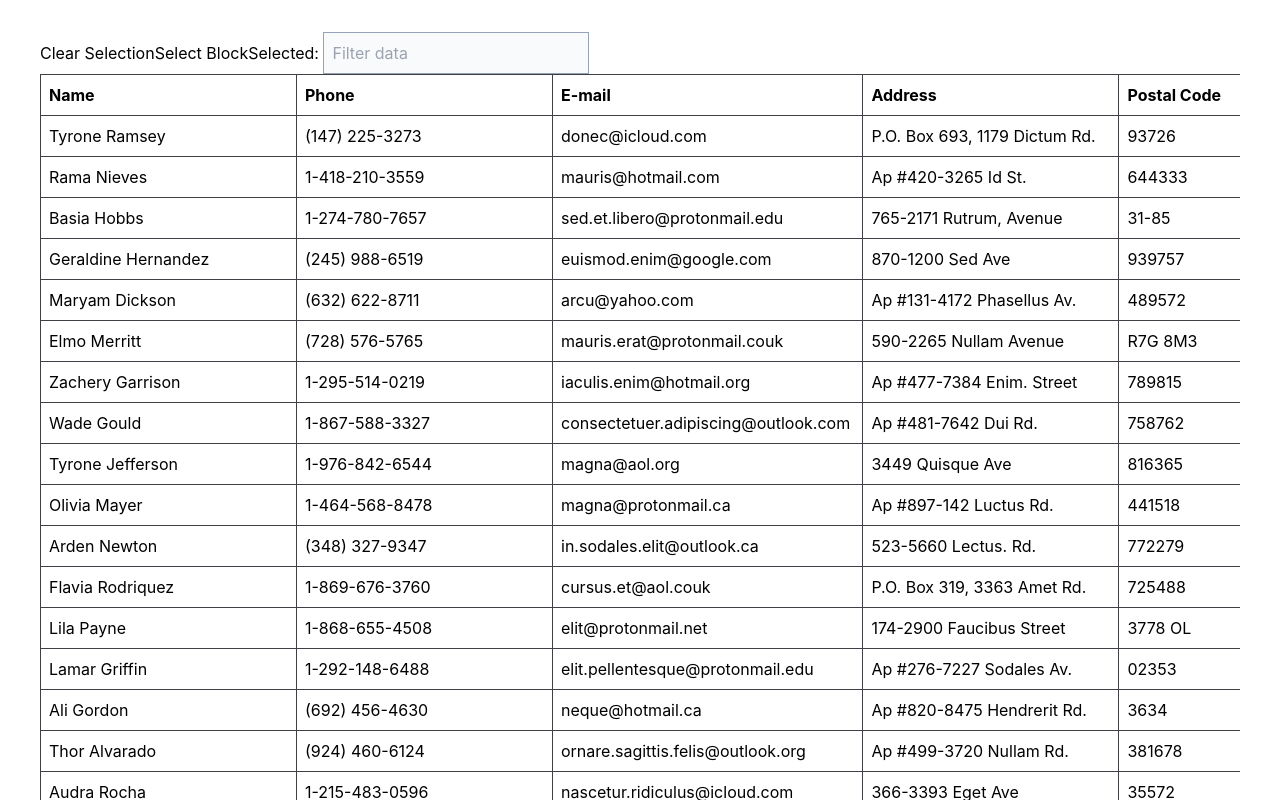
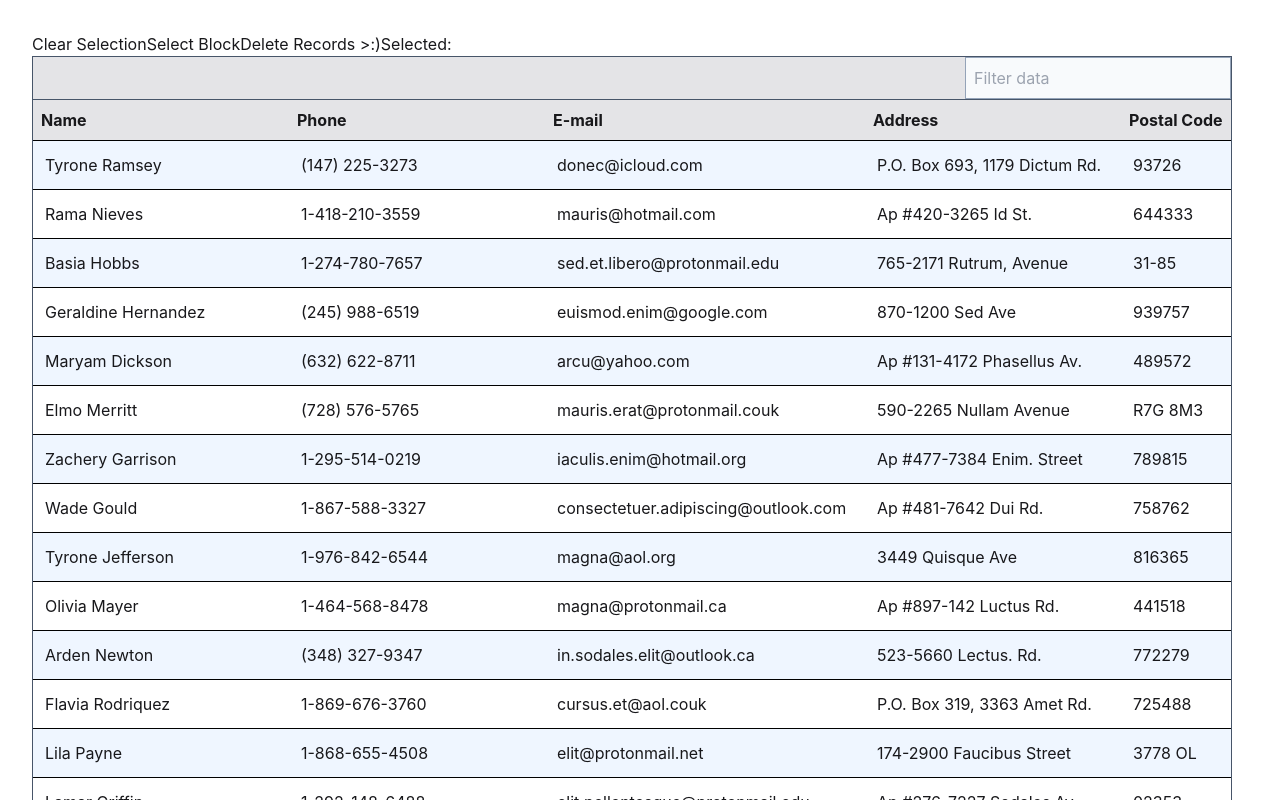
Before and after one commit to jmdatkin/lucid-components, a React (Vite) app: page / in a window 1280 px wide. Shown: the top 800 px of the page. Built offline with nearby package versions, Linux system fonts and the light colour scheme.

Commit message:
Add table controls section

```diff
--- a/src/App.scss
+++ b/src/App.scss
@@ -3,18 +3,3 @@
   margin: 0 auto;
   padding: 2rem;
 }
-
-
-div.samples {
-  display: grid;
-  grid-template-columns: repeat(4,1fr);
-  gap: 1px;
-}
-
-div.samples > div {
-  min-width: 12rem;
-  min-height: 12rem;
-  display: flex;
-  align-items: center;
-  justify-content: center;
-}
--- a/src/App.tsx
+++ b/src/App.tsx
@@ -8,6 +8,7 @@ import DataTable, { SelectionMode } from './components/data-table/data-table'
 import DataTableColumn from './components/data-table/data-table-column'
 import testData from './test-data'
 import { Filter, FilterMatchMode } from './services/filter-service'
+import { isEqual } from 'lodash'
 
 function App() {
 
@@ -15,9 +16,9 @@ function App() {
     console.log(e.target.value);
   }
 
-  const [selection, setSelection] = useState<typeof data.current | typeof data.current[number]>([])
+  const [selection, setSelection] = useState<typeof data>([])
 
-  const data = useRef(testData);
+  const [data, setData] = useState(testData);
 
   const filters = useRef<Filter[]>([
     {
@@ -43,16 +44,25 @@ function App() {
   ]
   );
 
+  const deleteRecords = (records: typeof data) => {
+    let newData = [...data];
+
+    const filteredData = newData.filter((_record) => records.findIndex((r) => isEqual(r, _record)) <= -1);
+    console.log(filteredData);
+    setData(filteredData);
+  };
+
   return (
     <div className="App">
       <Button onClick={() => setSelection([])} label="Clear Selection"></Button>
-      <Button onClick={() => setSelection(data.current.slice(5, 10))} label="Select Block"></Button>
+      <Button onClick={() => setSelection(data.slice(5, 10))} label="Select Block"></Button>
+      <Button onClick={() => deleteRecords(selection)} label="Delete Records >:)"></Button>
       Selected: {
         (Array.isArray(selection) ? selection.map((s, i) => s.name + (i < selection.length - 1 ? ', ' : '')) : selection.name)
       }
 
       <DataTable
-        data={data.current}
+        data={data}
         width={1200}
         filters={filters.current}
         selection={selection}
@@ -62,7 +72,7 @@ function App() {
       >
         <DataTableColumn header="Name" field="name" style={{minWidth: '16rem'}}/>
         <DataTableColumn header="Phone" field="phone" style={{minWidth: '16rem'}}/>
-        <DataTableColumn header="E-mail" field="email" style={{minWidth: '16rem'}}/>
+        <DataTableColumn header="E-mail" field="email" style={{minWidth: '20rem'}}/>
         <DataTableColumn header="Address" field="address" style={{minWidth: '16rem'}}/>
         <DataTableColumn header="Postal Code" field="postalZip" style={{minWidth: '16rem'}}/>
       </DataTable>
--- a/src/components/data-table/data-table-body.tsx
+++ b/src/components/data-table/data-table-body.tsx
@@ -10,7 +10,7 @@ type DataTableBodyProps<D> = {
     columns?: ReactElement<DataTableColumnProps>[],
     selectionMode?: SelectionMode,
     selection: D | D[],
-    onSelectionChange?: DataTableSelectionChangeHandler<D | D[]>,
+    onSelectionChange?: DataTableSelectionChangeHandler<D[]>,
     onCellClick?: DataTableCellClickHandler<D>,
     onRowClick?: DataTableRowClickHandler<D>
 }
@@ -41,7 +41,7 @@ function DataTableBody<D extends Record<string, any>>(props: DataTableBodyProps<
             let newSelection;
             // setSelected((prev) => {
             if (props.selectionMode === SelectionMode.SINGLE) {
-                newSelection = e.record;
+                newSelection = [e.record];
                 // return e.record;
             }
             else if (props.selectionMode === SelectionMode.MULTIPLE) {
--- /dev/null
+++ b/src/components/data-table/data-table-controls.tsx
@@ -0,0 +1,20 @@
+type DataTableControlsProps = {
+    renderStart?: (props?: DataTableControlsProps) => JSX.Element,
+    renderEnd?: (props?: DataTableControlsProps) => JSX.Element
+};
+
+const DataTableControls: (props: DataTableControlsProps) => JSX.Element = (props) => {
+
+    return (
+        <div className="lucid-datatable-controls" style={{display: 'flex', justifyContent: 'space-between', alignItems: 'center'}}>
+            <div>
+                {props.renderStart ? props.renderStart(props) : <></>}
+            </div>
+            <div>
+                {props.renderEnd ? props.renderEnd(props): <></>}
+            </div>
+        </div>
+    )
+}
+
+export default DataTableControls;
--- a/src/components/data-table/data-table.tsx
+++ b/src/components/data-table/data-table.tsx
@@ -9,6 +9,7 @@ import { localeComparator, resolveFieldData, sort } from "../../utils/util";
 import { Filter, FilterMatchMode, applyFilter } from "../../services/filter-service";
 import InputText from "../InputText";
 import { DataTableColumnProps } from "./data-table-column";
+import DataTableControls from "./data-table-controls";
 
 enum SelectionMode {
     SINGLE,
@@ -23,7 +24,7 @@ type DataTableProps<D> = {
     filters?: Filter[],
     selection: D | D[],
     selectionMode?: SelectionMode,
-    onSelectionChange?: DataTableSelectionChangeHandler<D | D[]>,
+    onSelectionChange?: DataTableSelectionChangeHandler<D[]>,
     onCellClick?: DataTableCellClickHandler<D>,
     onRowClick?: DataTableRowClickHandler<D>
 };
@@ -125,16 +126,28 @@ function DataTable<D extends Record<string, any>>(props: DataTableProps<D>) {
 
         setFinalData(newFinalData);
 
-    }, [sortField, sortOrder, props.filters, filterInput]);
+    }, [sortField, sortOrder, props.filters, filterInput, props.data]);
 
     return (
         <>
-            <InputText onChange={(e) => setFilterInput(e.currentTarget.value)} placeholder="Filter data"></InputText>
-            <div className="lucid-datatable" style={{ width: props.width, overflowX: 'scroll', whiteSpace: 'nowrap' }}>
-                <table style={{ width: '100%' }}>
-                    {createHeader()}
-                    {createContent()}
-                </table>
+            <div className="lucid-datatable" style={{width: props.width}}>
+                <DataTableControls
+                    renderStart={() => {
+                        return (
+                            <></>
+                        )
+                    }}
+                    renderEnd={() => {
+                        return (
+                            <InputText onChange={(e) => setFilterInput(e.currentTarget.value)} placeholder="Filter data"></InputText>
+                        )
+                    }}></DataTableControls>
+                <div className="lucid-datatable-table-wrapper" style={{ overflowX: 'scroll', whiteSpace: 'nowrap' }}>
+                    <table style={{ width: '100%' }}>
+                        {createHeader()}
+                        {createContent()}
+                    </table>
+                </div>
             </div>
         </>
     );
--- a/src/index.scss
+++ b/src/index.scss
@@ -10,10 +10,12 @@
 
 body {
   margin: 0;
-  display: flex;
-  place-items: center;
+  // display: flex;
+  // place-items: center;
   min-width: 320px;
   min-height: 100vh;
+  @apply text-zinc-900;
+
 }
 
 h1 {
@@ -21,27 +23,52 @@ h1 {
   line-height: 1.1;
 }
 
-div.lucid-datatable table {
+@layer lucid-components;
+div.lucid-datatable {
+  @apply border border-slate-600;
+
+  div.lucid-datatable-controls {
+    @apply bg-zinc-200;
+  }
+
+  table {
+    @apply border-l-0 border-r-0;
+    @apply border-slate-600;
+
     tr {
       td {
-      @apply p-2;
-      @apply border-zinc-700;
+        @apply p-3;
+        // @apply border-zinc-600;
+      }
+      td {
+        @apply border-l-0;
+      }
+      td{
+        @apply border-r-0;
       }
     }
 
     thead {
       tr {
+        @apply bg-zinc-200;
+
         th {
           @apply cursor-pointer;
           @apply p-2;
-        @apply border border-zinc-700;
+          // @apply border border-zinc-600;
           @apply text-center;
-        @apply hover:bg-zinc-100;
 
           span {
             @apply flex;
             @apply items-center justify-between;
           }
+        }
+
+        th:first-of-type {
+          @apply border-l-0;
+        }
+        th:last-of-type {
+          @apply border-r-0;
         }
       }
     }
@@ -52,8 +79,13 @@ div.lucid-datatable table {
         @apply hover:bg-zinc-100;
       }
 
+      tr:nth-child(2n + 1) {
+        @apply bg-blue-50;
+      }
+
       tr.lucid-datatable-row-selected {
         @apply bg-blue-200;
       }
     }
   }
+}
```
Lines whose indentation alone changed are shown as unchanged.
